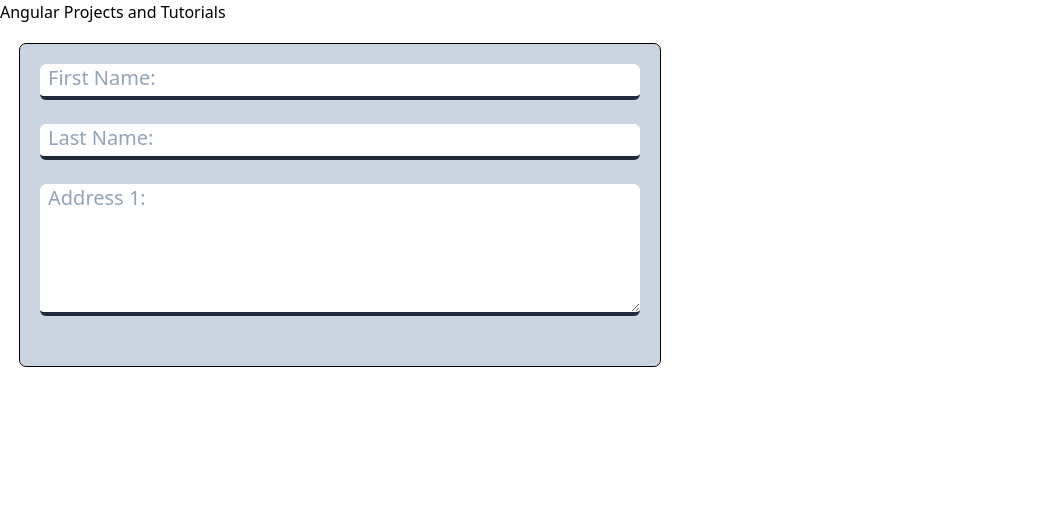
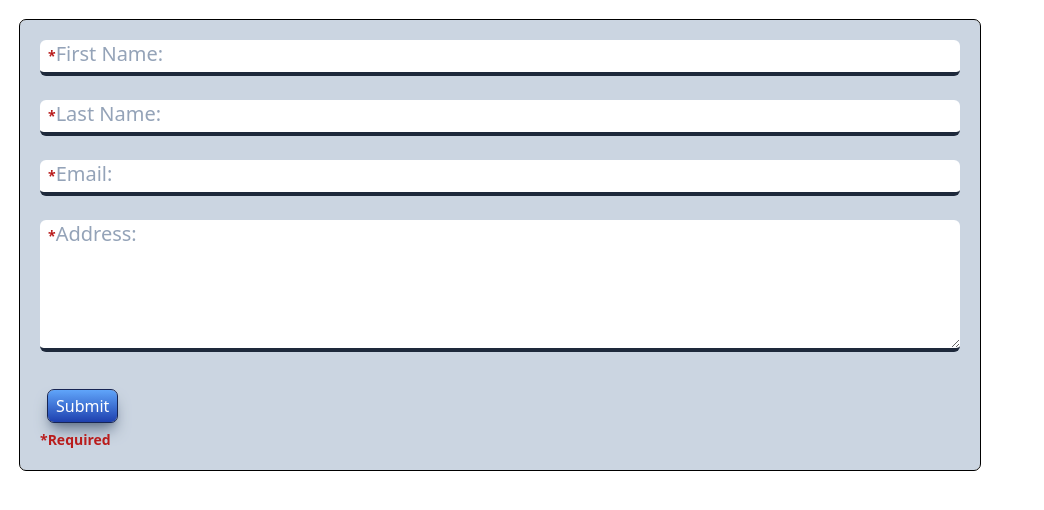
Before and after one commit to remHub/learning-ang, an Angular app: page / in a window 1280 px wide. Shown: the top 510 px of the page, without its empty margins (0-1044 px from the left). Built offline with nearby package versions, Linux system fonts and the light colour scheme.

Commit message:
added red required asterisk

```diff
--- a/src/app/app.component.html
+++ b/src/app/app.component.html
@@ -1,13 +1,11 @@
 <div class="flex flex-col min-h-screen w-full bg-slate-400">
-  <div
+  <!-- <div
     class="flex-shrink-0 m-5 bg-slate-600 rounded-lg outline outline-1 shadow-lg shadow-slate-600"
   >
     <h1 class="my-3 text-white text-3xl font-thin text-center">{{ title }}</h1>
-  </div>
+  </div> -->
 
   <div class="flex-grow">
-
-    <app-form-base></app-form-base>
-
+    <app-entry-form></app-entry-form>
   </div>
 </div>
--- a/src/app/app.module.ts
+++ b/src/app/app.module.ts
@@ -2,17 +2,17 @@ import { NgModule } from '@angular/core';
 import { BrowserModule } from '@angular/platform-browser';
 
 import { AppComponent } from './app.component';
-import { FormBaseComponent } from './form-fields/form-base/form-base.component';
+import { FormsModule } from '@angular/forms';
 import { EntryFormComponent } from './form-fields/entry-form/entry-form.component';
 
 @NgModule({
   declarations: [
     AppComponent,
-    FormBaseComponent,
     EntryFormComponent
   ],
   imports: [
-    BrowserModule
+    BrowserModule,
+    FormsModule
   ],
   providers: [],
   bootstrap: [AppComponent]
--- a/src/app/form-fields/entry-form/entry-form.component.html
+++ b/src/app/form-fields/entry-form/entry-form.component.html
@@ -1,3 +1,17 @@
+<div class="flex flex-col items-center">
+  <div class="formPanel">
+    <!-- Template Driven Forms -->
+    <!-- in order to use forms be sure to import FormsModule in app.module.ts file -->
+    <!-- form element must encapsulate form fields but does not need action attribute -->
+    <!-- add button:type submit -->
+    <!-- To make form template driven add a template variable. -->
+    <!-- Now bind "ngForm" directive to template variable. -->
+    <!-- then add (submit) event and bind to onSubmit() method. -->
+    <!-- Pass template variable as argument to onSubmit method -->
+    <!-- create onSubmit() method in component class -->
+    <!-- Add ngModel directive to each form field so field value will be passed to onSubmit method. -->
+    <!-- next be sure to add name / value attribute to form fields -->
+    <form #entryform="ngForm" (submit)="onSubmit(entryform)">
       <!-- First Name -->
       <div
         class="fieldWrapper"
@@ -5,16 +19,20 @@
         (mouseleave)="firstNameAnimate.moveLabel(-1)"
       >
         <label [class]="firstNameAnimate.labelAnimateCSS" for="firstName"
-    >First Name:</label
+          ><span [class]="firstNameAnimate.requiredToggle">*</span>First
+          Name:</label
         >
         <input
           id="firstName"
           class="inputBaseStyles"
           type="text"
+          name="firstName"
+          ngModel
           (focus)="firstNameAnimate.moveLabel(1)"
           (blur)="firstNameAnimate.moveLabel(-1)"
-    #firstName
+          #firstName="ngModel"
           (keyup)="firstNameAnimate.userInput(firstName.value)"
+          required
         />
       </div>
 
@@ -24,28 +42,55 @@
         (mouseenter)="lastNameAnimate.moveLabel(1)"
         (mouseleave)="lastNameAnimate.moveLabel(-1)"
       >
-  <label [class]="lastNameAnimate.labelAnimateCSS" for="firstName"
-    >Last Name:</label
+        <label [class]="lastNameAnimate.labelAnimateCSS" for="lastName"
+          ><span [class]="lastNameAnimate.requiredToggle">*</span>Last
+          Name:</label
         >
         <input
           id="firstName"
           class="inputBaseStyles"
           type="text"
+          name="lastName"
+          ngModel
           (focus)="lastNameAnimate.moveLabel(1)"
           (blur)="lastNameAnimate.moveLabel(-1)"
-    #lastName
+          #lastName="ngModel"
           (keyup)="lastNameAnimate.userInput(lastName.value)"
+          required
+        />
+      </div>
+
+      <!-- email -->
+      <div
+        class="fieldWrapper"
+        (mouseenter)="emailAnimate.moveLabel(1)"
+        (mouseleave)="emailAnimate.moveLabel(-1)"
+      >
+        <label [class]="emailAnimate.labelAnimateCSS" for="email"
+          ><span [class]="emailAnimate.requiredToggle">*</span>Email:</label
+        >
+        <input
+          id="email"
+          class="inputBaseStyles"
+          type="text"
+          name="email"
+          ngModel
+          (focus)="emailAnimate.moveLabel(1)"
+          (blur)="emailAnimate.moveLabel(-1)"
+          #email="ngModel"
+          (keyup)="emailAnimate.userInput(email.value)"
+          required
         />
       </div>
 
       <!-- Address -->
       <div
         class="fieldWrapper"
-  (mouseenter)="adressAnimate.moveLabel(1)"
-  (mouseleave)="adressAnimate.moveLabel(-1)"
+        (mouseenter)="addressAnimate.moveLabel(1)"
+        (mouseleave)="addressAnimate.moveLabel(-1)"
       >
-  <label [class]="adressAnimate.labelAnimateCSS" for="address"
-    >Address 1:</label
+        <label [class]="addressAnimate.labelAnimateCSS" for="address"
+          ><span [class]="addressAnimate.requiredToggle">*</span>Address:</label
         >
         <textarea
           name="address"
@@ -53,9 +98,19 @@
           cols="30"
           rows="5"
           class="inputBaseStyles"
-  (focus)="adressAnimate.moveLabel(1)"
-  (blur)="adressAnimate.moveLabel(-1)"
-  #address
-  (keyup)="adressAnimate.userInput(address.value)"
+          name="address"
+          ngModel
+          (focus)="addressAnimate.moveLabel(1)"
+          (blur)="addressAnimate.moveLabel(-1)"
+          #address="ngModel"
+          (keyup)="addressAnimate.userInput(address.value)"
+          required
         ></textarea>
       </div>
+      <div class="flex flex-row justify-between items-end">
+        <button class="btn btn-blue" type="submit">Submit</button>
+        <h1 class="req-text">*Required</h1>
+      </div>
+    </form>
+  </div>
+</div>
--- a/src/app/form-fields/entry-form/entry-form.component.ts
+++ b/src/app/form-fields/entry-form/entry-form.component.ts
@@ -1,5 +1,6 @@
-import { Component } from '@angular/core';
+import { Component, OnInit } from '@angular/core';
 import { LabelAnimateService } from 'src/app/label-animate.service';
+import { NgForm } from '@angular/forms';
 
 @Component({
   selector: 'app-entry-form',
@@ -7,10 +8,27 @@ import { LabelAnimateService } from 'src/app/label-animate.service';
   styleUrls: ['./entry-form.component.css'],
   providers: [LabelAnimateService]
 })
-export class EntryFormComponent {
+export class EntryFormComponent implements OnInit {
 
   firstNameAnimate = new LabelAnimateService;
   lastNameAnimate = new LabelAnimateService;
-  adressAnimate = new LabelAnimateService;
+  addressAnimate = new LabelAnimateService;
+  emailAnimate = new LabelAnimateService;
+
+  req: string = "Required";
+
+  ngOnInit() {}
+
+  /**
+   * import NgForm
+   * any property is fine as parameter.
+   * parameter type must be NgForm
+   *
+   */
+  onSubmit(entryform: NgForm) {
+
+    console.log(entryform);
+
+  }
 
 }
--- a/src/app/form-fields/form-base/form-base.component.html
+++ /dev/null
@@ -1,9 +0,0 @@
-<div class="flex flex-col items-center">
-  <div class="formPanel">
-    <form>
-
-      <app-entry-form></app-entry-form>
-
-    </form>
-  </div>
-</div>
--- a/src/app/label-animate.service.ts
+++ b/src/app/label-animate.service.ts
@@ -12,6 +12,7 @@ export class LabelAnimateService {
   isElementContent: boolean = false;
   inputCharCounter: number = 0;
   // returned label styles called from the getter
+  reqFlag: string = "";
   labelTransStyles: string = "";
 
   /**
@@ -22,9 +23,6 @@ export class LabelAnimateService {
   moveLabel(swtch: number) {
 
     this.labelAnimateCounter = this.labelAnimateCounter + swtch;
-
-    console.log(this.labelAnimateCounter);
-
 
     if (this.labelAnimateCounter > 0) {
       // move label from field placeholder text to top of field as label
@@ -53,11 +51,25 @@ export class LabelAnimateService {
 
     if (this.animateLabel) {
       this.labelTransStyles = `labelAsPlaceholder revertToLabel`;
+      this.reqFlag = "";
     } else if (!this.animateLabel) {
       this.labelTransStyles = `labelAsPlaceholder`;
+      this.reqFlag = "Required";
     }
 
     return this.labelTransStyles;
+  }
+
+  // remove red asterisk when placeholder become label
+  get requiredToggle(): string {
+
+    if (this.animateLabel) {
+      this.reqFlag = "non-req-text";
+    } else if (!this.animateLabel) {
+      this.reqFlag = "req-text";
+    }
+
+    return this.reqFlag;
   }
 
 /**
@@ -89,5 +101,4 @@ export class LabelAnimateService {
 
     }
   }
-
 }
--- a/src/styles.css
+++ b/src/styles.css
@@ -3,7 +3,7 @@
 @tailwind utilities;
 
   .formPanel {
-    @apply m-5 p-5 w-1/2 rounded-md outline outline-1 bg-slate-300;
+    @apply m-5 p-5 w-3/4 rounded-md outline outline-1 bg-slate-300;
   }
   .inputBaseStyles {
     @apply mb-1 px-2 py-1 w-full rounded-md border-b-4 border-slate-800 focus:outline-none;
@@ -17,3 +17,25 @@
   .revertToLabel {
     @apply -translate-y-6 -translate-x-5 scale-75 text-slate-950;
   }
+  .btn {
+    @apply m-2 bg-gradient-to-b py-1 px-2 font-thin rounded-md outline outline-1 shadow-lg shadow-slate-500 hover:shadow-none hover:translate-y-1 duration-200 focus:bg-gradient-to-t focus:shadow-none focus:translate-y-1;
+  }
+
+  .btn-blue {
+    @apply text-white from-blue-400 to-blue-800 outline-blue-950 focus:from-blue-700 focus:to-blue-900;
+  }
+
+  .btn-red {
+    @apply text-white from-red-400 to-red-800 outline-red-950 focus:from-red-700 focus:to-red-900;
+  }
+
+  .btn-green {
+    @apply text-white from-green-400 to-green-800 outline-green-950 focus:from-green-700 focus:to-green-900;
+  }
+
+  .req-text {
+    @apply text-red-700 text-sm font-bold font-sans;
+  }
+  .non-req-text {
+    @apply hidden;
+  }
```
Also changed, not shown: src/app/form-fields/form-base/form-base.component.ts (deleted, +0 -13 lines), src/app/form-fields/form-base/form-base.component.css (deleted). Lines whose indentation alone changed are shown as unchanged.
